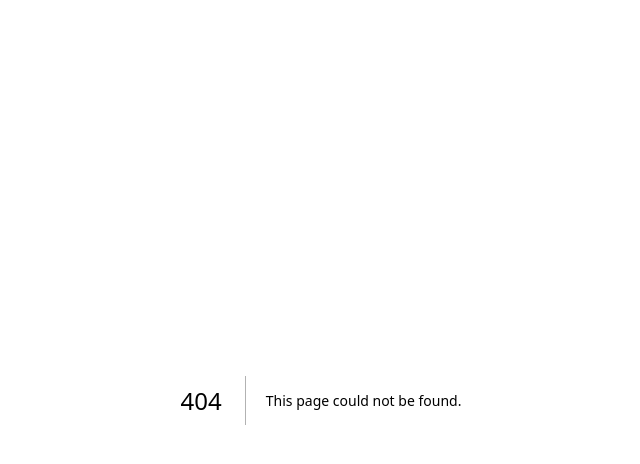
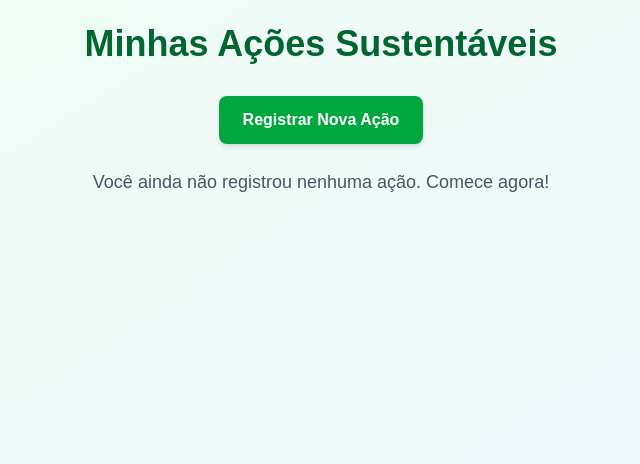
Before and after one commit to Gusttavooll/Projeto_M5, a Next.js app in the folder frontend/: page /minhas_acoes in a window 1280 px wide. Before the commit this address had no page. Shown: the top 464 px of the page, without its empty margins (319-959 px from the left). Built offline with nearby package versions, Linux system fonts and the light colour scheme.

Commit message:
feat(frontend): Implement 'My Actions' page layout and state ✨

```diff
--- /dev/null
+++ b/frontend/src/app/minhas_acoes/page.tsx
@@ -0,0 +1,51 @@
+'use client';
+import React, { useState } from 'react';
+
+interface AcaoDoUsuario {
+    id: number;
+    nome: string;
+  // Adicione outras propriedades que uma ação possa ter, como 'data', 'pontos', etc.
+}
+
+export default function MinhasAcoes() {
+    const [currentPage, setCurrentPage] = useState('list');
+  const [userActions, setUserActions] = useState<AcaoDoUsuario[]>([]); // Tipamos o estado aqui
+
+    /* const startEditingAction = (action: any) => {
+    console.log("Editar ação:", action);
+    // Implementar lógica de edição
+    };
+
+    const deleteAction = (actionId: number) => {
+    console.log("Remover ação com ID:", actionId);
+    // Implementar lógica de remoção
+    };
+    */
+
+    if (currentPage === 'add-edit-action') {
+    return (
+        <div>
+        {/* Formulário de adicionar/editar ação aqui */}
+        <button onClick={() => setCurrentPage('list')}>Voltar para Lista</button>
+        </div>
+    );
+    }
+
+    return (
+    <div className="min-h-screen bg-gradient-to-br from-green-50 to-blue-50 p-6">
+        <h1 className="text-4xl font-extrabold mb-8 text-center text-green-800">Minhas Ações Sustentáveis</h1>
+        <div className="flex justify-center mb-6">
+        <button onClick={() => setCurrentPage('add-edit-action')} className="bg-green-600 hover:bg-green-700 text-white font-bold py-3 px-6 rounded-lg shadow-md transform hover:scale-105 transition duration-300 ease-in-out">
+            Registrar Nova Ação
+        </button>
+        </div>
+        {userActions.length === 0 ? (
+        <p className="text-center text-gray-600 text-lg">Você ainda não registrou nenhuma ação. Comece agora!</p>
+        ) : (
+        <div className="grid grid-cols-1 md:grid-cols-2 lg:grid-cols-3 gap-6">
+          {/* O resto do seu código para exibir as ações existentes */}
+        </div>
+        )}
+    </div>
+    );
+}
```
